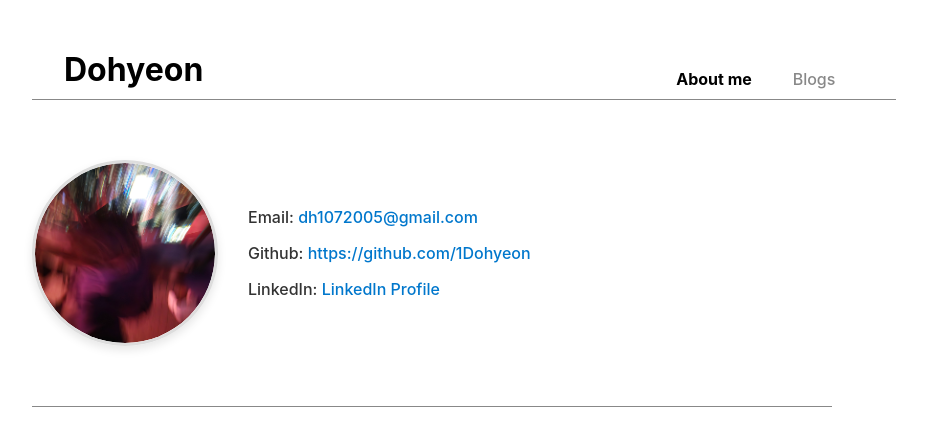
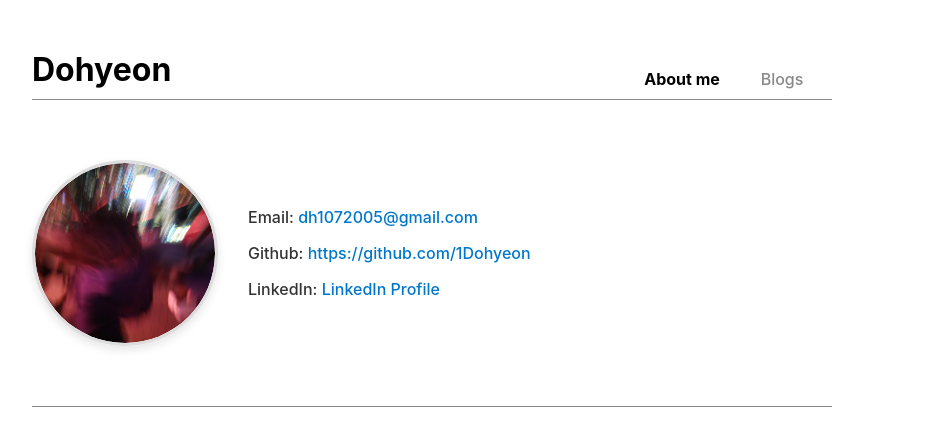
Before and after one commit to 1Dohyeon/1Dohyeon.github.io, a React (Create React App) app: page /#/about-me in a window 1280 px wide. Shown: the top 446 px of the page, without its empty margins (208-1135 px from the left). Built offline with nearby package versions, Linux system fonts and the light colour scheme; a web font is replaced by a local one.

Commit message:
fix: header width

```diff
--- a/src/App.css
+++ b/src/App.css
@@ -1,5 +1,6 @@
 .app {
     max-width: 800px;
+    padding: 0 1.5rem;
     margin: 0 auto;
     background-color: #fff;
 }
@@ -41,6 +42,9 @@ h6 {
 }
 
 @media (max-width: 600px) {
+    .app {
+        /* padding: 0rem 0.875rem; */
+    }
     h1 {
         font-size: 2rem; /* 32px */
     }
--- a/src/styles/Header.css
+++ b/src/styles/Header.css
@@ -1,13 +1,14 @@
 header {
-    width: 100%;
+    width: calc(100% - 3rem);
     max-width: 800px;
+    margin: 0 auto;
+    padding: 50px 0 10px 0;
     display: flex;
     justify-content: space-between;
-    padding: 50px 2rem 10px 2rem;
     border-bottom: 1px solid #888;
     position: fixed;
+    top: 0;
     background-color: #fff;
-    margin: 0 auto;
     z-index: 100;
 }
 
```
